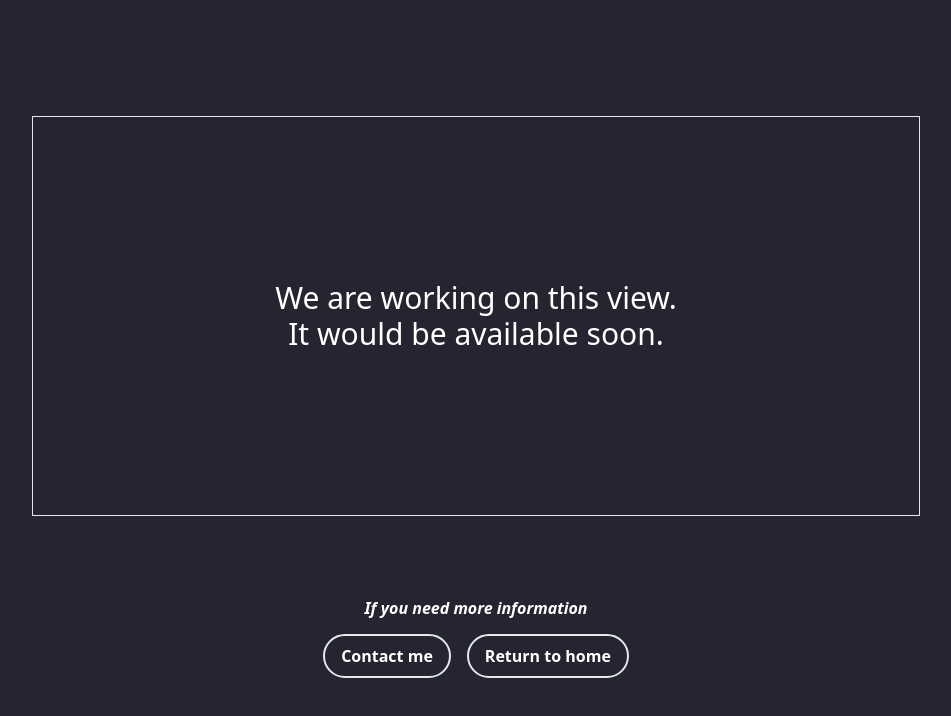
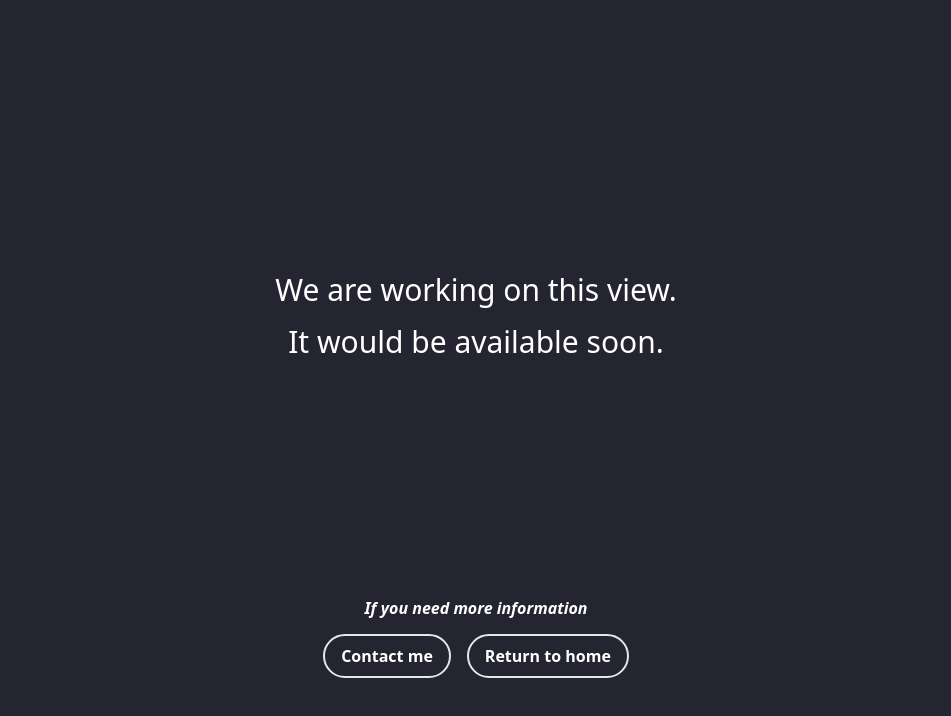
Before and after one commit to tomasguixeras/tomasguixeras-portfolio, a Next.js app: page /projects in a window 1280 px wide. Shown: the top 716 px of the page, without its empty margins (164-1115 px from the left). Built offline with nearby package versions, Linux system fonts and the light colour scheme.

Commit message:
Styles fixing

```diff
--- a/src/app/projects/page.tsx
+++ b/src/app/projects/page.tsx
@@ -6,9 +6,9 @@ import React from "react";
 function page() {
   return (
     <div className="w-5/6 h-screen flex flex-col items-center justify-center">
-      <div className="border w-5/6 h-3/6 flex flex-col items-center justify-center text-3xl">
-        <p>We are working on this view.</p>
-        <p>It would be available soon.</p>
+      <div className="w-5/6 h-3/6 flex flex-col items-center justify-center text-3xl">
+        <p className="my-2 text-center">We are working on this view.</p>
+        <p className="my-2 text-center">It would be available soon.</p>
       </div>
 
       <p className="mt-20 italic font-semibold">If you need more information</p>
```
